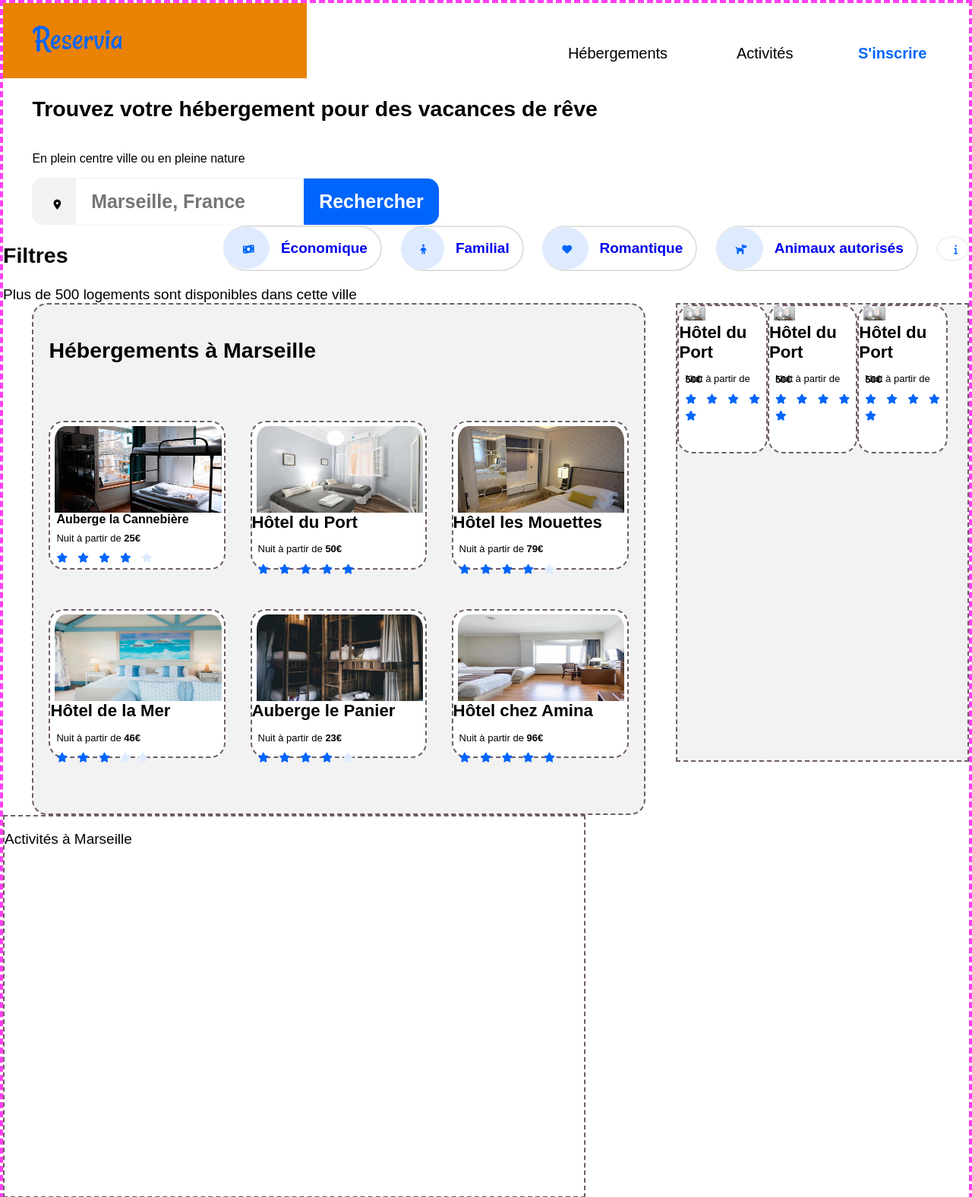
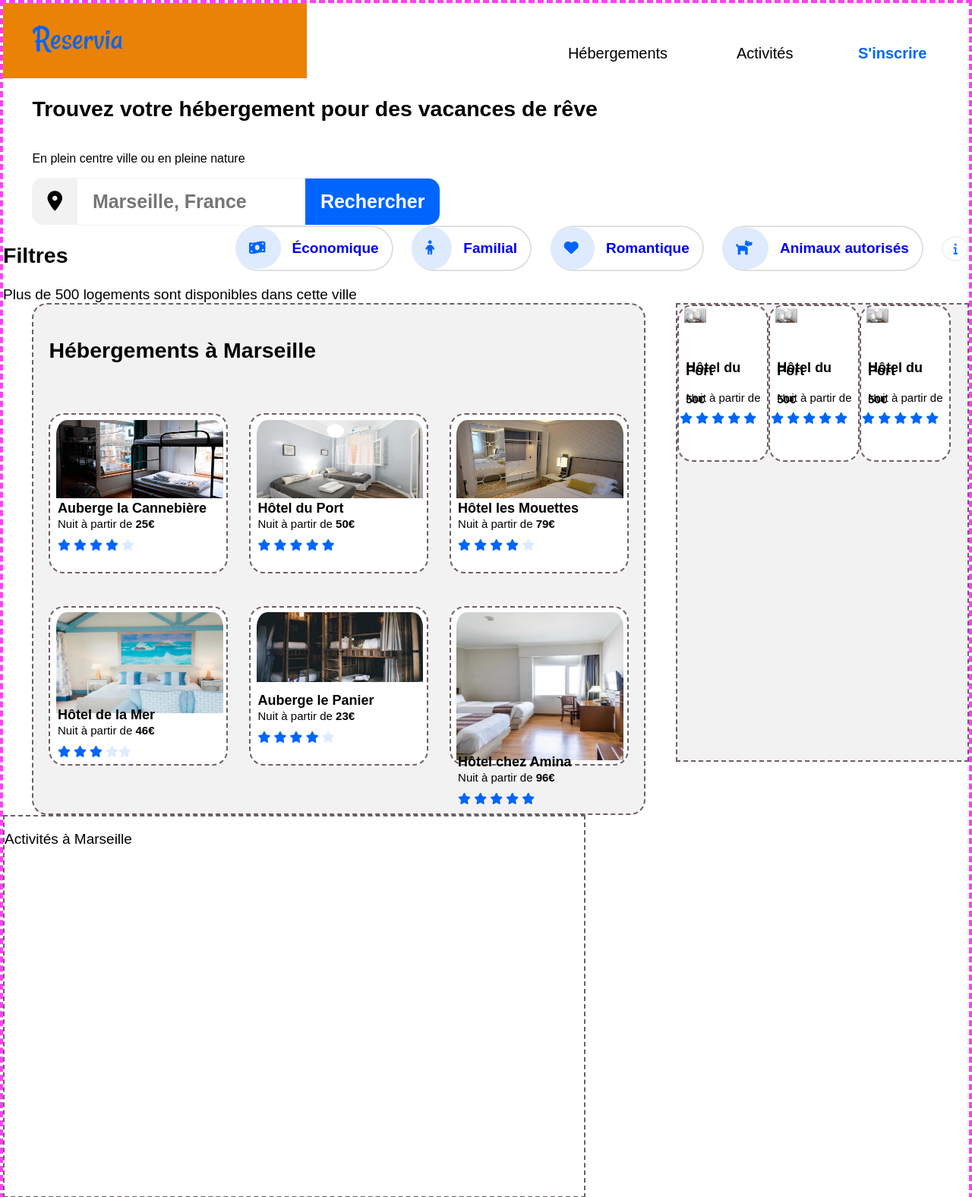
Before and after one commit to Yann-dv/Reservia, a PHP site: page / in a window 1280 px wide. Shown: the top 1576 px of the page at 76% size. Run offline with PHP 8.4, Linux system fonts and the light colour scheme; some libraries are stand-ins or nearby versions.

Commit message:
Add on section3 Hebergements style

```diff
--- a/index.html
+++ b/index.html
@@ -88,21 +88,21 @@
 
         <section id="hebergements">
             <h2>Hébergements à Marseille</h2>
+
             <div class="card">
                 <div class="cardimg">
                     <a href="#">
-                    <img src="images/hebergements/4_small/auberge_cannebiere_small.jpg" alt="Auberge de la Cannebière" class="responsive"/>
-                    </a>
-                </div>
+                    <img src="images/hebergements/4_small/auberge_cannebiere_small.jpg" alt="Auberge de la Cannebière" class="responsive"/></a>
                     <h3 class="cardtitle">Auberge la Cannebière</h3>
                     <p>Nuit à partir de <strong>25€</strong></p>
                     <span class="starsblue">
+                        <span class="firststar"><i class="fas fa-star"></i></span>
                         <i class="fas fa-star"></i>
                         <i class="fas fa-star"></i>
                         <i class="fas fa-star"></i>
-                <i class="fas fa-star"></i>
+                        <span class="starsgrey"><i class="fas fa-star"></i></span>
                     </span>
-            <span class="starsgrey"><i class="fas fa-star"></i></span>
+                </div>
             </div>
 
             <div class="card">
@@ -110,16 +110,16 @@
                     <a href="#">
                     <img src="images/hebergements/4_small/fred-kleber-gTbaxaVLvsg-unsplash.jpg" alt="Hôtel du Port" class="responsive"/>
                     </a>
-                </div>
-            <h3>Hôtel du Port</h3>
+                    <h3 class="cardtitle">Hôtel du Port</h3>
                     <p>Nuit à partir de <strong>50€</strong></p>
                     <span class="starsblue">
-                <i class="fas fa-star"></i>
+                        <span class="firststar"><i class="fas fa-star"></i></span>
                         <i class="fas fa-star"></i>
                         <i class="fas fa-star"></i>
                         <i class="fas fa-star"></i>
                         <i class="fas fa-star"></i>
                     </span>
+                </div>
             </div>
 
             <div class="card">
@@ -127,16 +127,16 @@
                     <a href="#">
                     <img src="images/hebergements/4_small/reisetopia-B8WIgxA_PFU-unsplash.jpg" alt="Hôtel les Mouettes" class="responsive"/>
                     </a>
-                </div>
-            <h3>Hôtel les Mouettes</h3>
+                    <h3 class="cardtitle">Hôtel les Mouettes</h3>
                     <p>Nuit à partir de <strong>79€</strong></p>
                     <span class="starsblue">
-                <i class="fas fa-star"></i>
+                        <span class="firststar"><i class="fas fa-star"></i></span>
                         <i class="fas fa-star"></i>
                         <i class="fas fa-star"></i>
                         <i class="fas fa-star"></i>
                         </span>
                     <span class="starsgrey"><i class="fas fa-star"></i></span>
+                </div>
             </div>
 
             <div class="card">
@@ -144,15 +144,15 @@
                     <a href="#">
                     <img src="images/hebergements/4_small/annie-spratt-Eg1qcIitAuA-unsplash.jpg" alt="Hôtel de la Mer" class="responsive"/>
                     </a>
-                </div>
-            <h3>Hôtel de la Mer</h3>
+                    <h3 class="cardtitle">Hôtel de la Mer</h3>
                     <p>Nuit à partir de <strong>46€</strong></p>
                     <span class="starsblue">
-                <i class="fas fa-star"></i>
+                        <span class="firststar"><i class="fas fa-star"></i></span>
                             <i class="fas fa-star"></i>
                             <i class="fas fa-star"></i>
                         </span>
                         <span class="starsgrey"><i class="fas fa-star"></i><i class="fas fa-star"></i></span>
+                 </div>
             </div>
 
             <div class="card">
@@ -160,16 +160,16 @@
                     <a href="#">
                     <img src="images/hebergements/4_small/nicate-lee-kT-ZyaiwBe0-unsplash.jpg" alt="Auberge le Panier" class="responsive"/>
                     </a>
-                </div>
-            <h3>Auberge le Panier</h3>
+                    <h3 class="cardtitle">Auberge le Panier</h3>
                     <p>Nuit à partir de <strong>23€</strong></p>
                          <span class="starsblue">
-                <i class="fas fa-star"></i>
+                             <span class="firststar"><i class="fas fa-star"></i></span>
                              <i class="fas fa-star"></i>
                             <i class="fas fa-star"></i>
                             <i class="fas fa-star"></i>
                             </span>
                         <span class="starsgrey"><i class="fas fa-star"></i></span>
+                 </div>
             </div>
 
             <div class="card">
@@ -177,17 +177,18 @@
                     <a href="#">
                     <img src="images/hebergements/4_small/febrian-zakaria-M6S1WvfW68A-unsplash.jpg" alt="Hôtel chez Amina" class="responsive"/>
                     </a>
-                </div>
-            <h3>Hôtel chez Amina</h3>
+                    <h3 class="cardtitle">Hôtel chez Amina</h3>
                     <p>Nuit à partir de <strong>96€</strong></p>
                     <span class="starsblue">
-                <i class="fas fa-star"></i>
+                        <span class="firststar"><i class="fas fa-star"></i></span>
                             <i class="fas fa-star"></i>
                             <i class="fas fa-star"></i>
                             <i class="fas fa-star"></i>
                             <i class="fas fa-star"></i>
                     </span>
                 </div>
+            </div>
+
         </section>
 
         <section id="populaires">
@@ -197,7 +198,7 @@
                     <img src="images/hebergements/4_small/fred-kleber-gTbaxaVLvsg-unsplash.jpg" alt="Hôtel du Port" class="responsive"/>
                     </a>
                 </div>
-            <h3>Hôtel du Port</h3>
+            <h3 class="cardtitle">Hôtel du Port</h3>
             <p>Nuit à partir de <strong>50€</strong></p>
             <span class="starsblue">
                 <i class="fas fa-star"></i>
@@ -214,7 +215,7 @@
                     <img src="images/hebergements/4_small/fred-kleber-gTbaxaVLvsg-unsplash.jpg" alt="Hôtel du Port" class="responsive"/>
                     </a>
                 </div>
-            <h3>Hôtel du Port</h3>
+            <h3 class="cardtitle">Hôtel du Port</h3>
             <p>Nuit à partir de <strong>50€</strong></p>
             <span class="starsblue">
                 <i class="fas fa-star"></i>
@@ -231,7 +232,7 @@
                     <img src="images/hebergements/4_small/fred-kleber-gTbaxaVLvsg-unsplash.jpg" alt="Hôtel du Port" class="responsive"/>
                     </a>
                 </div>
-            <h3>Hôtel du Port</h3>
+            <h3 class="cardtitle">Hôtel du Port</h3>
             <p>Nuit à partir de <strong>50€</strong></p>
             <span class="starsblue">
                 <i class="fas fa-star"></i>
--- a/style.css
+++ b/style.css
@@ -251,49 +251,60 @@ a:visited
   flex-wrap: wrap;
   width: 100%;
 }
+
 .cardtitle
 {
-  margin-left: 8px;
-  font-size: 16px;
-  line-height: 18px;
+  padding-left: 8px;
+  font-size: 18px;
+  line-height: 4px;
+  margin-top: 50%;
+
 }
 
-.card p, i
-
+.card p
 {
-  margin-left: 8px;
-  line-height: 0.5px;
-  font-size: 13px;
+  padding-left: 8px;
+  line-height: 2px;
+  font-size: 15px;
 }
 
 .card
 {
   background-color: white;
   border-radius: 20px 20px 20px 20px;
-  padding-bottom: 12px;
+  display: flex;
+  flex-direction: column;
   width: 30%;
-  height: 180px;
+  height: 200px;
   border: 2px dashed rgb(112, 92, 104);
+  padding-left: 0.2%;
+  padding-top: 0.8%;
+  padding-right: 0.2%;
 }
 
 #hebergements img
 {
-  height: 114px;
+  height: 50%;
   width: 96%;
   border-top-left-radius: 20px;
   border-top-right-radius: 20px;
-  margin-left: 0px;
-  margin-top: 5px;
+}
+
+.firststar
+{
+  padding-left: 8px;
 }
 
 .starsblue
 {
   color: #0065fc;
+  font-size: 15px;
 }
 
 .starsgrey
 {
-  color: #deebff
+  color: #deebff;
+  font-size: 15px;
 }
 
 /*///////////////SECTION4 populaires//////////////*/
```
Lines whose indentation alone changed are shown as unchanged.
